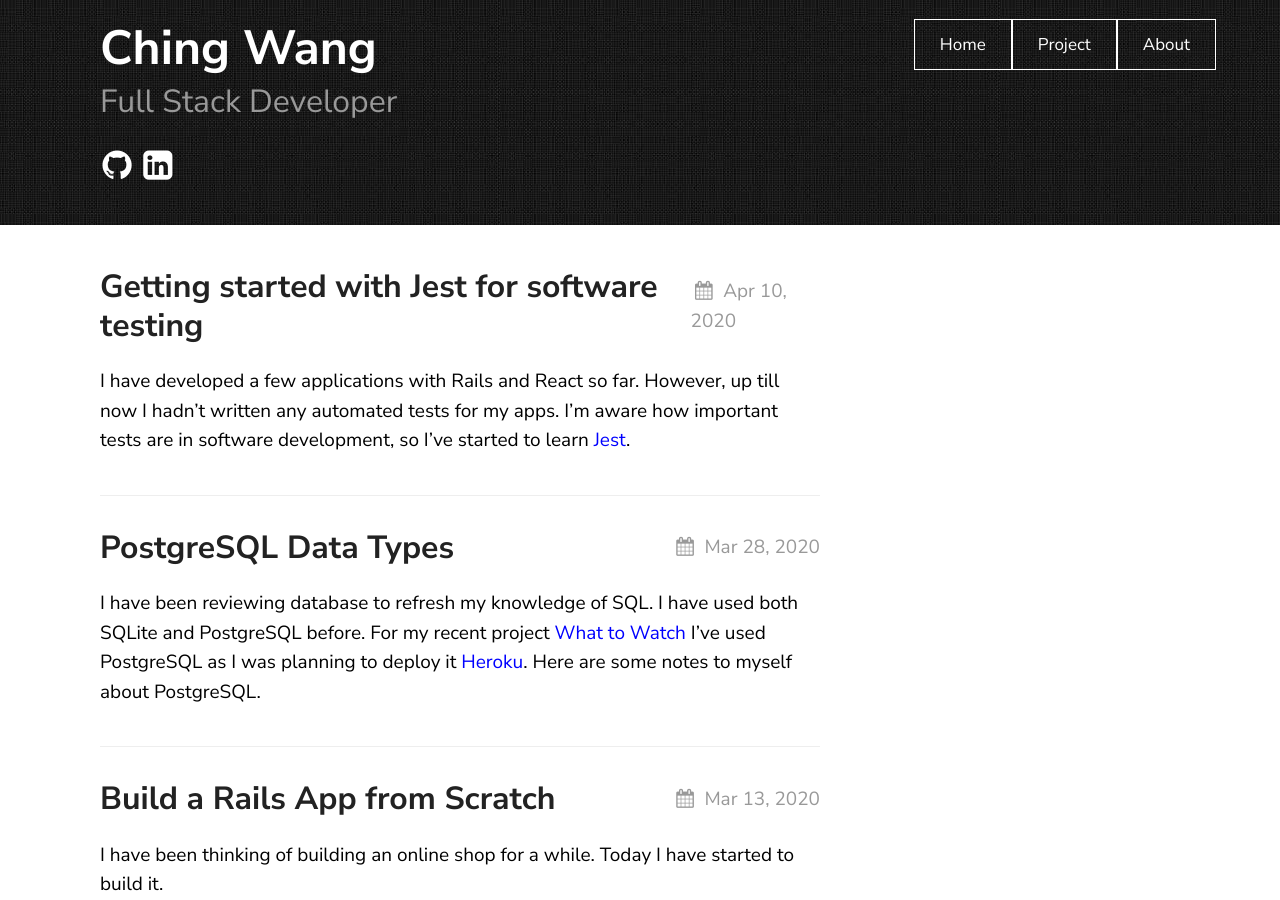
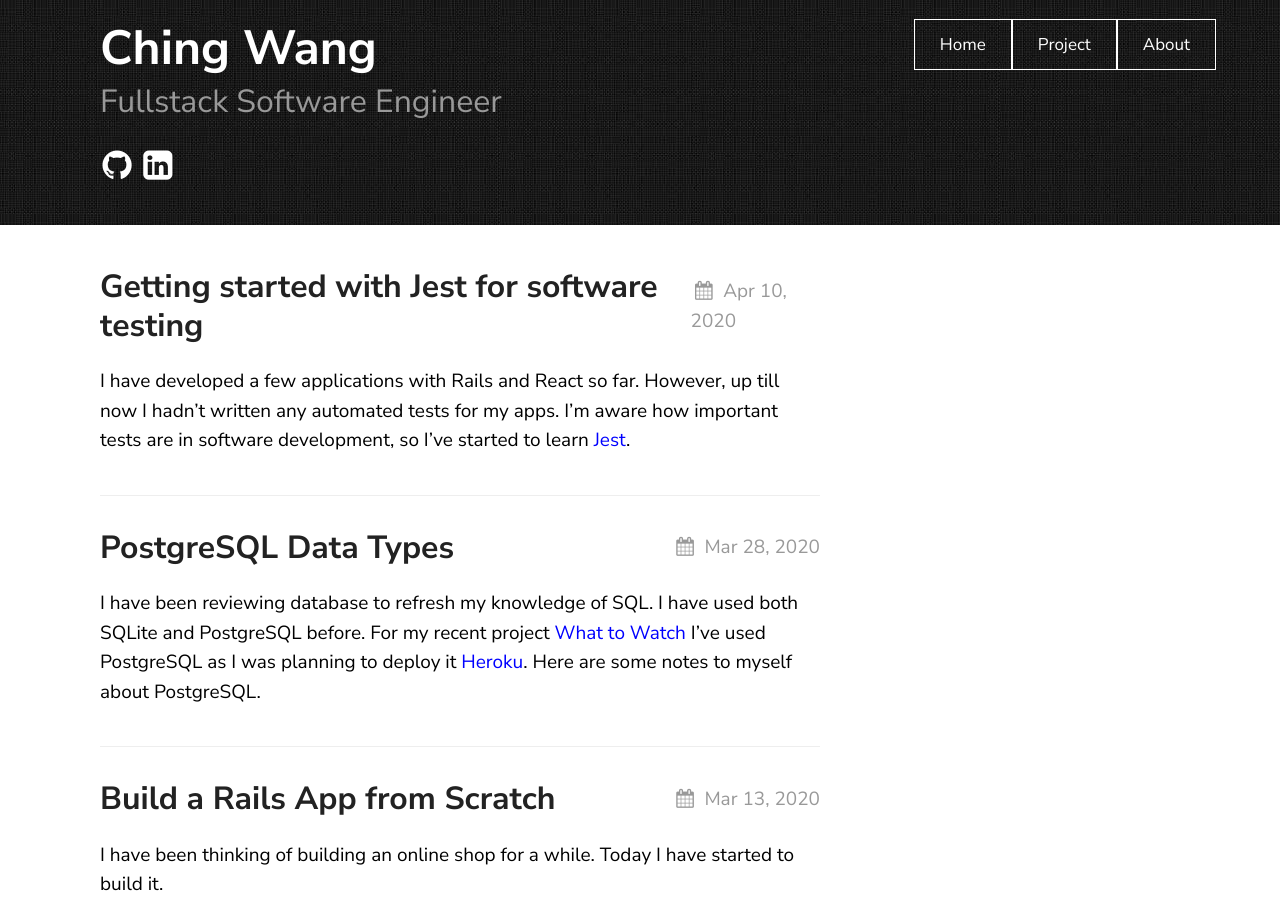
Before and after one commit to ching-wang/ching-wang.io, a Jekyll site: the page built from index.markdown, in a window 1280 px wide and 900 px high. Built offline with Jekyll 4.4.1, drawn with Linux system fonts in a browser that asks for light colours.

Commit message:
update tagline name

```diff
--- a/_config.yml
+++ b/_config.yml
@@ -47,7 +47,7 @@ theme: texture
 permalink: /posts/:title/
 texture:
   title: Ching Wang
-  tagline: Full Stack Developer
+  tagline: Fullstack Software Engineer
   date_format: "%b %-d, %Y"
   style: black
   showNav: true
```
